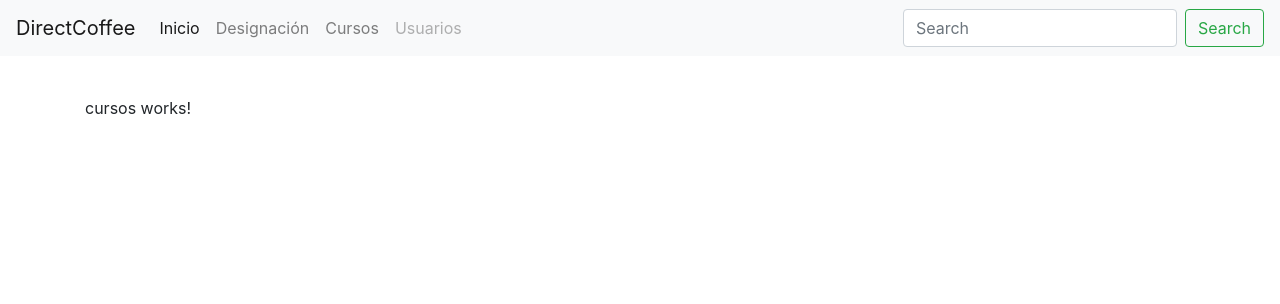
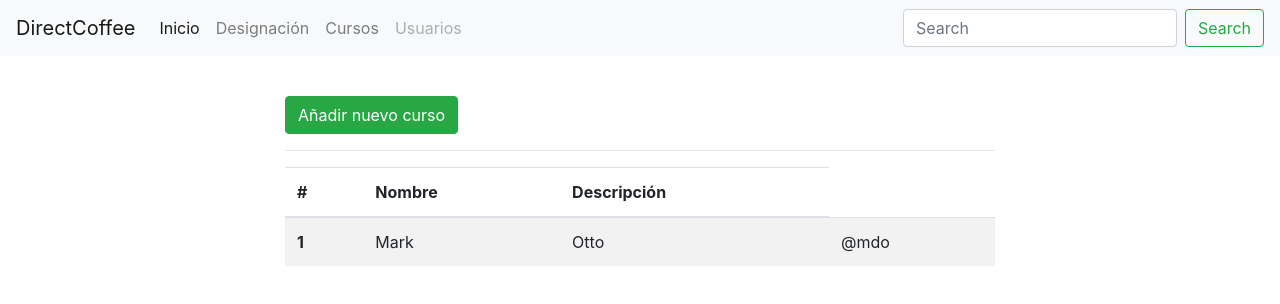
Before and after one commit to alu0100696691/directCoffee, an Angular app: page /cursos in a window 1280 px wide. Shown: the top 304 px of the page. Built offline with nearby package versions, Linux system fonts and the light colour scheme.

Commit message:
formulario cursos

```diff
--- a/src/app/cursos/cursos.component.html
+++ b/src/app/cursos/cursos.component.html
@@ -1,3 +1,27 @@
-<p>
-  cursos works!
-</p>
+<div class="container">
+  <div class="row">
+    <div class="col col-md"></div>
+    <div class="col-10 col-md-8">
+      <button type="button" class="btn btn-success" routerLink="/nuevoCurso">Añadir nuevo curso</button>
+      <hr>
+      <table class="table table-striped">
+        <thead>
+          <tr>
+            <th scope="col">#</th>
+            <th scope="col">Nombre</th>
+            <th scope="col">Descripción</th>
+          </tr>
+        </thead>
+        <tbody>
+          <tr>
+            <th scope="row">1</th>
+            <td>Mark</td>
+            <td>Otto</td>
+            <td>@mdo</td>
+          </tr>
+        </tbody>
+      </table>
+    </div>
+    <div class="col col-md"></div>
+  </div>
+</div>
--- a/src/app/header/header.component.html
+++ b/src/app/header/header.component.html
@@ -7,16 +7,16 @@
     <div class="collapse navbar-collapse" id="navbarSupportedContent">
       <ul class="navbar-nav mr-auto">
         <li class="nav-item active">
-          <a class="nav-link" routerLink="inicio" >Inicio <span class="sr-only">(current)</span></a>
+          <a class="nav-link" routerLink="/inicio" >Inicio <span class="sr-only">(current)</span></a>
         </li>
         <li class="nav-item">
-          <a class="nav-link" routerLink="inicio">Designación</a>
+          <a class="nav-link" routerLink="/inicio">Designación</a>
         </li>
         <li class="nav-item">
-          <a class="nav-link" routerLink="cursos">Cursos</a>
+          <a class="nav-link" routerLink="/cursos">Cursos</a>
         </li>
         <li class="nav-item">
-            <a class="nav-link disabled" routerLink="inicio">Usuarios</a>
+            <a class="nav-link disabled" routerLink="/inicio">Usuarios</a>
           </li>
       </ul>
       <form class="form-inline my-2 my-lg-0">
--- /dev/null
+++ b/src/app/nuevo-curso/nuevo-curso.component.html
@@ -0,0 +1,18 @@
+<div class="container">
+  <div class="row">
+    <div class="col col-md"></div>
+    <div class="col-10 col-md-8">
+      <form>
+        <div class="form-group">
+          <label for="nombreCurso">Nombre</label>
+          <input type="text" class="form-control" id="nombre" placeholder="Nombre">
+        </div>
+        <label for="descripcion">Descripción</label>
+        <textarea class="form-control" id="descripcion" rows="3"></textarea>
+        <hr>
+        <button type="submit" class="btn btn-primary">Submit</button>
+      </form>
+    </div>
+    <div class="col col-md"></div>
+  </div>
+</div>
--- /dev/null
+++ b/src/app/nuevo-curso/nuevo-curso.component.ts
@@ -0,0 +1,15 @@
+import { Component, OnInit } from '@angular/core';
+
+@Component({
+  selector: 'app-nuevo-curso',
+  templateUrl: './nuevo-curso.component.html',
+  styleUrls: ['./nuevo-curso.component.css']
+})
+export class NuevoCursoComponent implements OnInit {
+
+  constructor() { }
+
+  ngOnInit() {
+  }
+
+}
```
Also changed, not shown: src/app/app.module.ts (+9 -2 lines), src/app/nuevo-curso/nuevo-curso.component.css (added), 1 other file (tests, documents, lock files or other folders).
